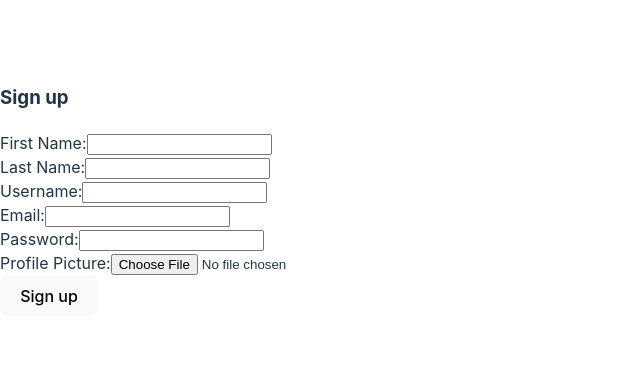
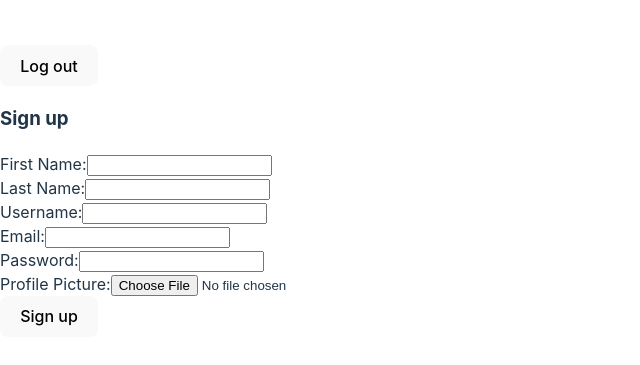
Before and after one commit to cvariara/we-connect, a React (Vite) app in the folder frontend/: page /signup in a window 1280 px wide. Shown: the part 209-574 px from the top of the page, without its empty margins (0-640 px from the left). Built offline with nearby package versions, Linux system fonts and the light colour scheme.

Commit message:
Implemented logout functionality

```diff
--- a/frontend/src/App.jsx
+++ b/frontend/src/App.jsx
@@ -1,14 +1,16 @@
 import { BrowserRouter, Routes, Route } from 'react-router-dom';
 
-// pages
+// pages & components
 import Login from './pages/Login';
 import Signup from './pages/signup';
+import Navbar from './components/Navbar';
 
 function App() {
 
   return (
     <div className='App'>
       <BrowserRouter>
+        <Navbar />
         <Routes>
           <Route
             path='/login'
--- /dev/null
+++ b/frontend/src/components/Navbar.jsx
@@ -0,0 +1,25 @@
+import { Link } from "react-router-dom";
+import { useLogout } from "../hooks/useLogout";
+
+const Navbar = () => {
+  const { logout } = useLogout();
+
+  const handleClick = () => {
+    logout();
+  }
+
+  return (
+    <header>
+      <div className="container">
+        <nav>
+          {/* Link to profile */}
+          <div>
+            <button className="logout" onClick={handleClick}>Log out</button>
+          </div>
+        </nav>
+      </div>
+    </header>
+  )
+}
+
+export default Navbar;
--- /dev/null
+++ b/frontend/src/hooks/useLogout.jsx
@@ -0,0 +1,15 @@
+import { useAuthContext } from "./useAuthContext";
+
+export const useLogout = () => {
+  const { dispatch } = useAuthContext();
+
+  const logout = () => {
+    // remove user from storage
+    localStorage.removeItem('user');
+
+    // dispatch logout action
+    dispatch({type: 'LOGOUT'})
+  }
+
+  return logout;
+}
```
Also changed, not shown: frontend/src/components/tempfile.jsx (deleted).
